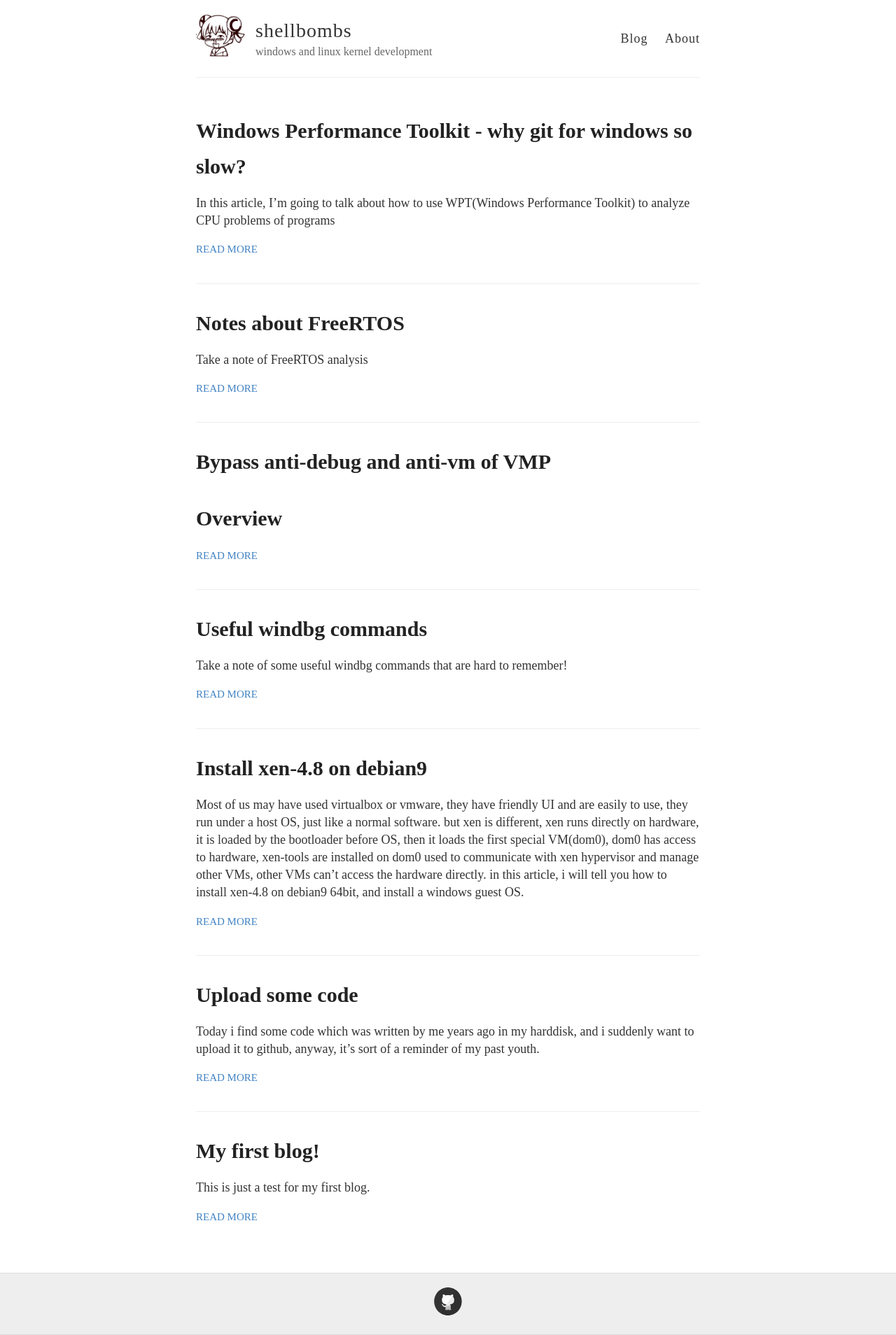
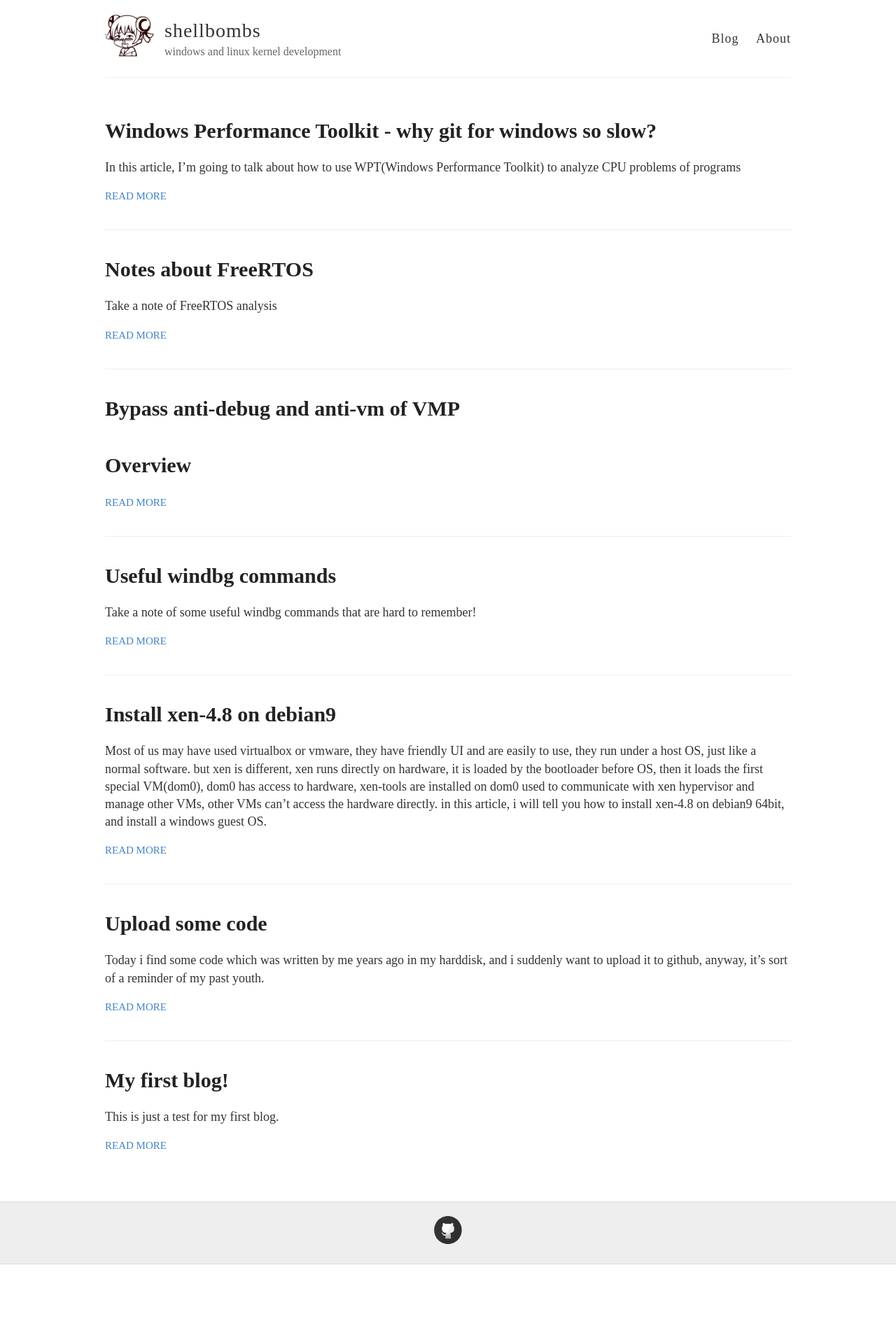
Before and after one commit to shellbombs/shellbombs.github.io, a Jekyll site: the page built from index.html, in a window 1280 px wide. Shown: the whole page at 70% size. Built offline with Jekyll 4.4.1, drawn with Linux system fonts in a browser that asks for light colours; after the commit the page ends 1807 px from its top, so only the background shows below that.

Commit message:
modified fonts

```diff
--- a/_sass/_variables.scss
+++ b/_sass/_variables.scss
@@ -15,9 +15,9 @@ $lightGray: #eee;
 $white: #fff;
 
 // Font stacks
-$helvetica: x-small sans-serif;
-$helveticaNeue: x-small sans-serif;
-$georgia: Georgia, serif;
+$helvetica: x-small Monospace;
+$helveticaNeue: x-small Monospace;
+$georgia: Georgia, Monospace;
 
 // Mobile breakpoints
 @mixin mobile {
--- a/style.scss
+++ b/style.scss
@@ -25,7 +25,7 @@ body {
 
 .container {
   margin: 0 auto;
-  max-width: 740px;
+  max-width: 1000px;
   padding: 0 10px;
   width: 100%;
 }
```
